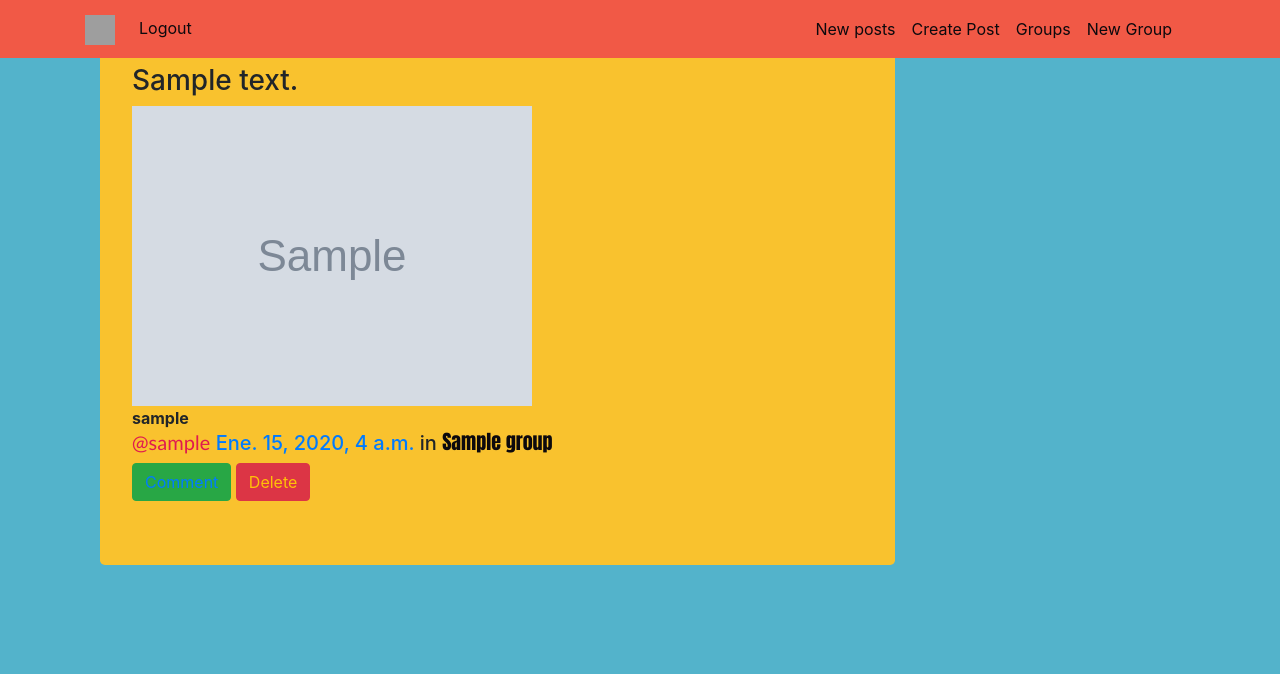
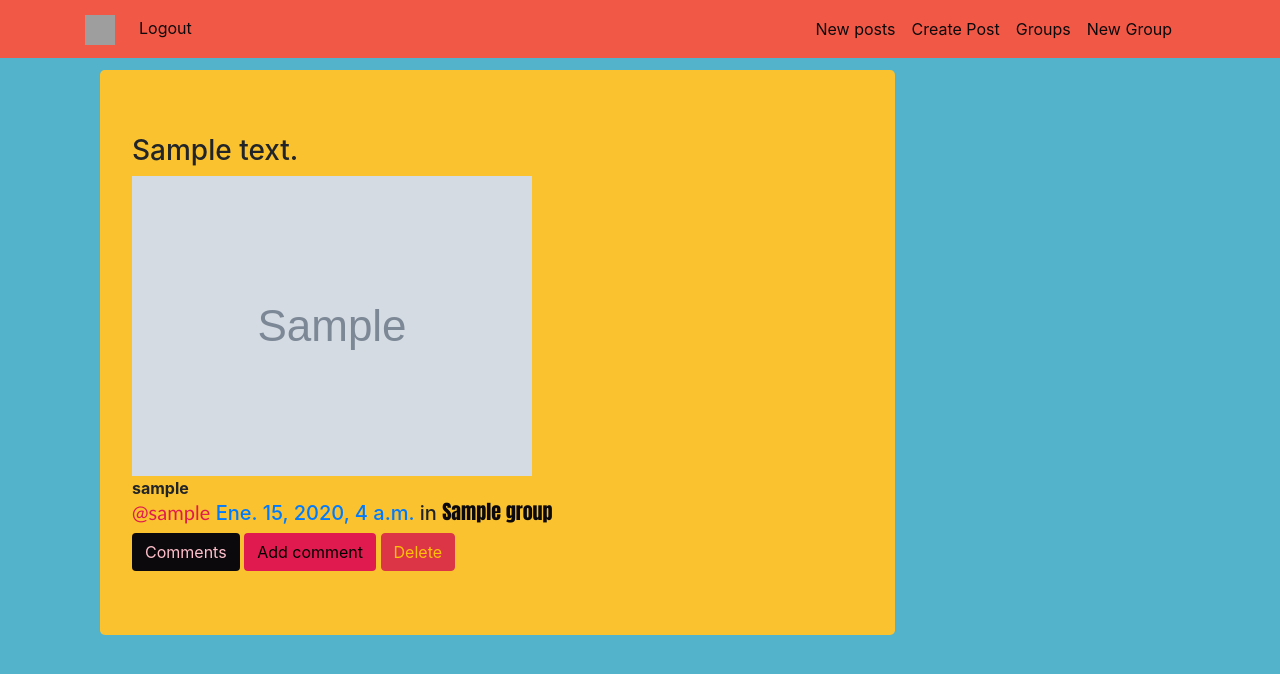
Before and after one commit to SpookyPanda/Final_site, a Django app: page /posts/ in a window 1280 px wide. Shown: the top 674 px of the page. Run offline with Django 3.2, Linux system fonts and the light colour scheme; a user stored in the database is signed in; tables that the repository leaves empty hold one stand-in row (values such as "Sample post"); grey boxes marked "Sample" are stand-in pictures; some libraries are stand-ins or nearby versions; grey boxes are pictures that could not be loaded.

Commit message:
COMMENTS, fixed top padding

```diff
--- a/posts/forms.py
+++ b/posts/forms.py
@@ -2,8 +2,8 @@ from django	import forms
 from .models import Comment
 
 #Need to be logged to comment so no need to add more fields
-class CommentForm():
+class CommentForm(forms.ModelForm):
 
 	class Meta():
 		model = Comment
-		fields = ('text')
+		fields = ('text',)
--- a/posts/models.py
+++ b/posts/models.py
@@ -53,6 +53,7 @@ class Post(models.Model):
 #working on this#
 #################
 class Comment(models.Model):
+	user = models.ForeignKey(User,related_name='comments',on_delete=models.CASCADE, default=True)
 	post = models.ForeignKey('posts.Post', related_name = 'comments', on_delete=models.CASCADE)
 	text = models.TextField()
 	create_date = models.DateTimeField(default=timezone.now)
--- a/posts/templates/posts/_post.html
+++ b/posts/templates/posts/_post.html
@@ -17,8 +17,11 @@
 
 		<div class="media-footer">
 			{% if user.is_authenticated %}
-				<a href="{% url 'posts:add_comment' pk=post.pk %}" title="add_comment" class="btn btn-success">
-					<span class="text-primary">Comment</span>
+				<a href="{% url 'posts:single' username=post.user.username pk=post.pk %}" title="add_comment" class="btn btn-main1">
+					<span>Comments</span>
+				</a>
+				<a href="{% url 'posts:add_comment' pk=post.pk%}" class="btn btn-main2">
+					<span>Add comment</span>
 				</a>
 			{% endif %}
 			{% if user.is_authenticated and post.user == user and not hide_delete %}
--- a/posts/templates/posts/comment_form.html
+++ b/posts/templates/posts/comment_form.html
@@ -1,7 +1,7 @@
 {% extends "posts/post_base.html" %}
 
 {% block post_content %}
-	<h4>Share your wisdom</h4>
+	<h4>Share your wisdom!</h4>
 	<form method="POST">
 		{% csrf_token %}
 		{{ form.as_p }}
--- a/posts/views.py
+++ b/posts/views.py
@@ -99,13 +99,13 @@ def add_comment(request,pk):
 		form = CommentForm(request.POST)
 		if form.is_valid():
 			comment = form.save(commit=False)
-			comment.author = 'post.user.username'
+			comment.author = comment.user.username
 			comment.post = post
 			comment.save()
-			return redirect('posts:single',pk)
+			return redirect('posts:single',username=post.user.username,pk=post.pk)
 	else:
 		form = CommentForm()
-	return render(request,'posts/comment_form.html')
+	return render(request,'posts/comment_form.html',{'form':form})
 
 
 
--- a/static/css/custom.css
+++ b/static/css/custom.css
@@ -1,28 +1,45 @@
+/*Just to change letter colors on links*/
 .nav-custom{
 background-color: #F15946;
 }
-
 .custom-item{
 	color: #0C090D !important;
 }
+body { padding-top: 70px; }
 
+/*MAIN COLORS, BLACK AND PINK*/
 .main1{
 	color: #0C090D;
 	font-family: Anton;
 }
- .main1:hover{
- 	color: #36283A;
- }
+.main1:hover{
+	color: #36283A;
+}
+.btn-main1{
+	background-color: #0C090D;
+	color: pink;
+}
+.btn-main1:hover{
+	background-color: #36283A;
+}
+
 
 .main2{
 	color: #E01A4F;
 	font-family: Lato;
 }
-
 .main2:hover{
 	color: #EC5B81;
 }
+.btn-main2{
+	background-color: #E01A4F;
+	color: black;
+}
+.btn-main2:hover{
+	background-color: #EC5B81;
+}
 
+/*FILLER COLORS, BLUE, RED, YELOW*/
 .filler1{
 	background-color: #F15946;
 }
```
Also changed, not shown: posts/templates/posts/post_detail.html (+13 -0 lines), posts/migrations/0007_comment_user.py (added).
